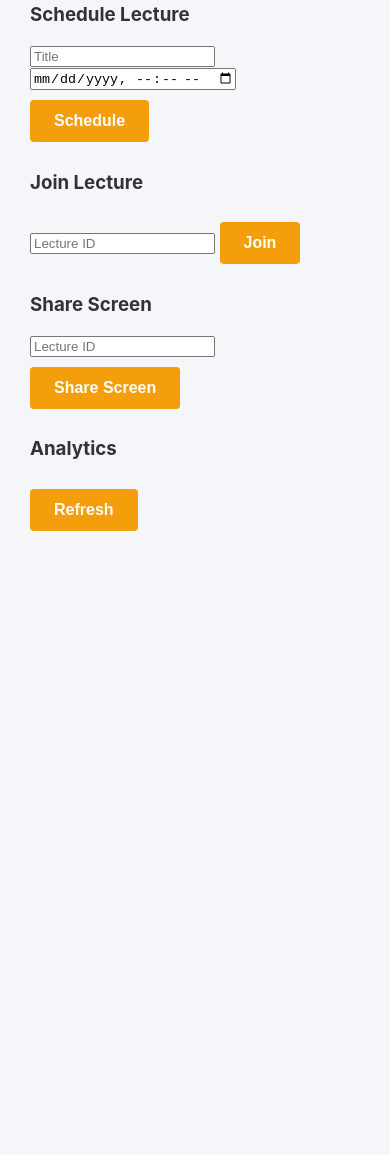
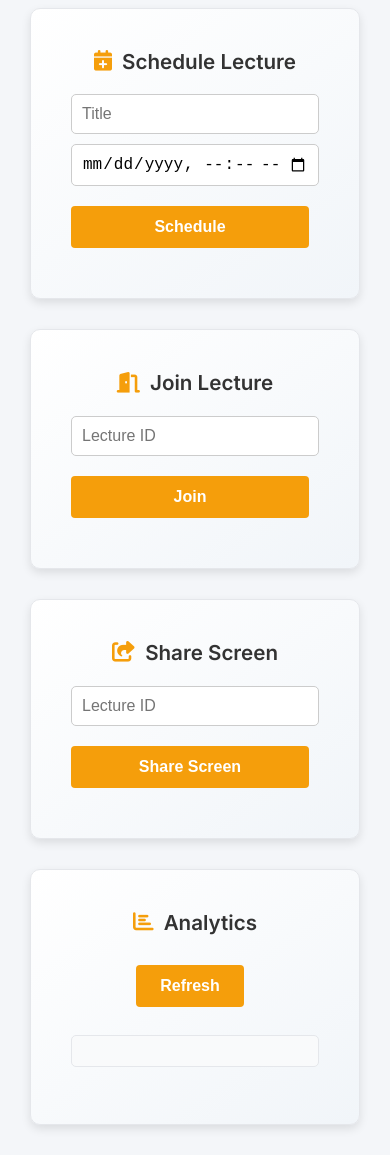
Before and after one commit to GraceMonde/E-Learning-Platform, a plain HTML site: page elearning-frontend/pages/live.html in a window 390 px wide. Shown: the part 157-1312 px from the top of the page. Before the commit the page ends 844 px from the top, so only its background shows below. Drawn offline with Linux system fonts and the light colour scheme.

Commit message:
Redesign live lectures page with responsive cards and styling

```diff
--- /dev/null
+++ b/elearning-frontend/assets/css/live.css
@@ -0,0 +1,30 @@
+/* Styles specific to the live lectures page */
+
+.live-grid {
+    display: grid;
+    grid-template-columns: repeat(auto-fit, minmax(280px, 1fr));
+    gap: 30px;
+    margin-top: 30px;
+}
+
+.live-grid .live-form {
+    display: flex;
+    flex-direction: column;
+    gap: 10px;
+}
+
+.live-grid input {
+    padding: 10px;
+    border: 1px solid #ccc;
+    border-radius: 5px;
+    font-size: 16px;
+}
+
+.analytics-output {
+    background: #f9fafb;
+    padding: 15px;
+    border-radius: 5px;
+    border: 1px solid #e5e7eb;
+    max-height: 200px;
+    overflow-y: auto;
+}
--- a/elearning-frontend/pages/live.html
+++ b/elearning-frontend/pages/live.html
@@ -4,7 +4,12 @@
     <meta charset="UTF-8">
     <meta name="viewport" content="width=device-width, initial-scale=1.0">
     <title>Live Lectures</title>
+    <link rel="preconnect" href="https://fonts.googleapis.com">
+    <link rel="preconnect" href="https://fonts.gstatic.com" crossorigin>
+    <link href="https://fonts.googleapis.com/css2?family=Inter:wght@400;600;700&display=swap" rel="stylesheet">
+    <link rel="stylesheet" href="https://cdnjs.cloudflare.com/ajax/libs/font-awesome/6.5.1/css/all.min.css" crossorigin="anonymous" referrerpolicy="no-referrer"/>
     <link rel="stylesheet" href="../assets/css/dashboard.css">
+    <link rel="stylesheet" href="../assets/css/live.css">
 </head>
 <body>
     <header class="header">
@@ -16,33 +21,35 @@
     </header>
     <main>
         <h2>Live Lectures</h2>
-        <section>
-            <h3>Schedule Lecture</h3>
-            <form id="scheduleForm">
+        <div class="live-grid">
+            <div class="card">
+                <h3><i class="fas fa-calendar-plus"></i> Schedule Lecture</h3>
+                <form id="scheduleForm" class="live-form">
                     <input type="text" id="lectureTitle" placeholder="Title" required>
                     <input type="datetime-local" id="lectureTime" required>
                     <button type="submit">Schedule</button>
                 </form>
-        </section>
-        <section>
-            <h3>Join Lecture</h3>
-            <form id="joinForm">
+            </div>
+            <div class="card">
+                <h3><i class="fas fa-door-open"></i> Join Lecture</h3>
+                <form id="joinForm" class="live-form">
                     <input type="number" id="lectureId" placeholder="Lecture ID" required>
                     <button type="submit">Join</button>
                 </form>
-        </section>
-        <section>
-            <h3>Share Screen</h3>
-            <form id="shareForm">
+            </div>
+            <div class="card">
+                <h3><i class="fas fa-share-square"></i> Share Screen</h3>
+                <form id="shareForm" class="live-form">
                     <input type="number" id="shareLectureId" placeholder="Lecture ID" required>
                     <button type="submit">Share Screen</button>
                 </form>
-        </section>
-        <section>
-            <h3>Analytics</h3>
+            </div>
+            <div class="card">
+                <h3><i class="fas fa-chart-bar"></i> Analytics</h3>
                 <button id="refreshAnalytics">Refresh</button>
-            <pre id="analyticsOutput"></pre>
-        </section>
+                <pre id="analyticsOutput" class="analytics-output"></pre>
+            </div>
+        </div>
     </main>
     <script src="../assets/js/live.js"></script>
 </body>
```
Lines whose indentation alone changed are shown as unchanged.
